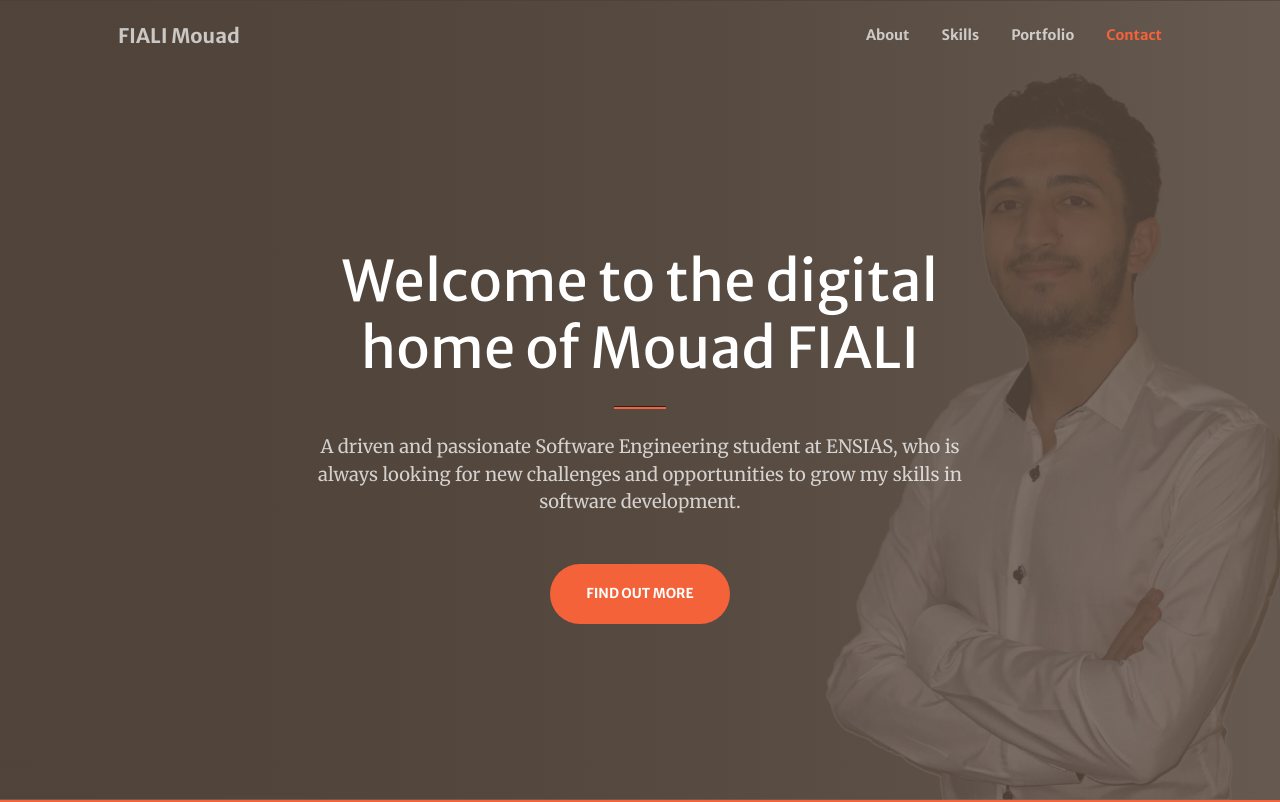
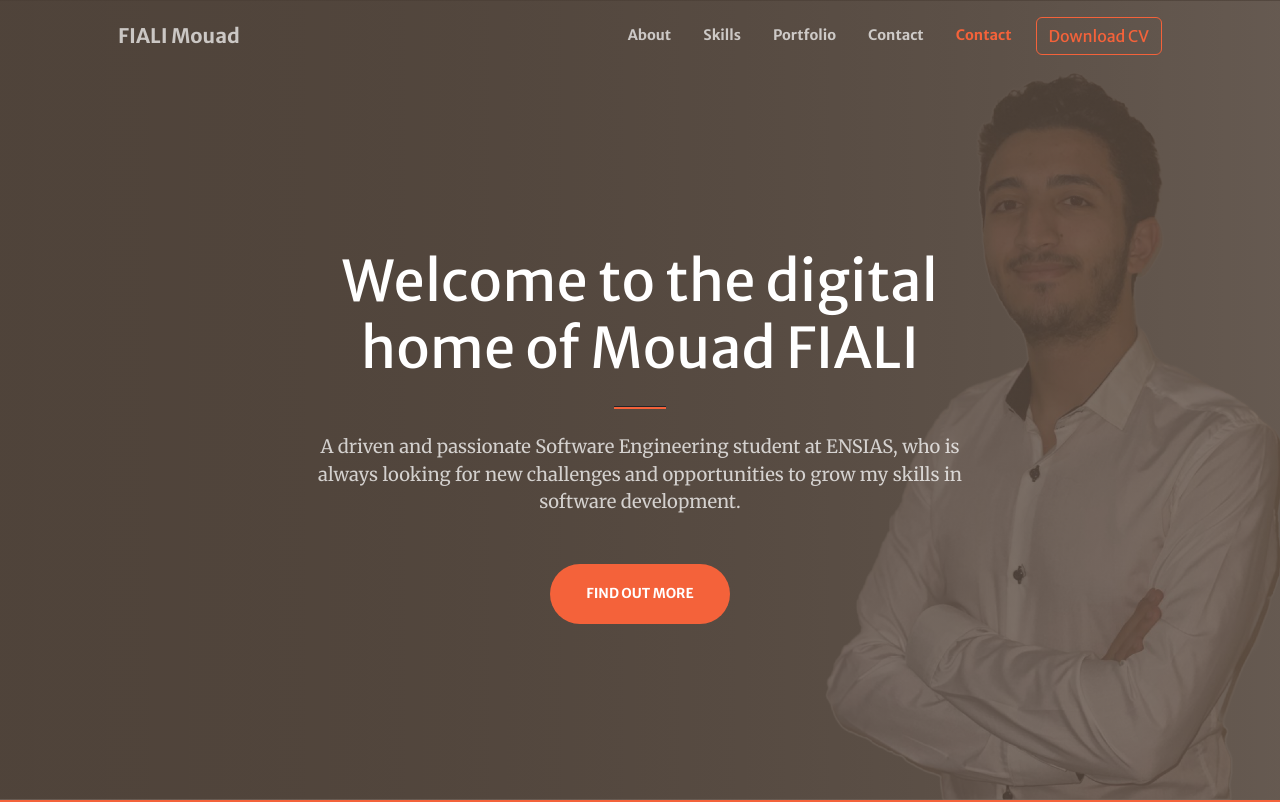
Before and after one commit to MouadFiali/E-portfolio, a plain HTML site: page index.html in a window 1280 px wide. Shown: the top 802 px of the page. Drawn offline with nearby package versions, Linux system fonts and the light colour scheme; some packages are replaced by stand-ins of ours; a script that the page names is missing.

Commit message:
feat: added download cv section

```diff
--- a/index.html
+++ b/index.html
@@ -30,7 +30,9 @@
                         <li class="nav-item"><a class="nav-link" href="#skills">Skills</a></li>
                         <li class="nav-item"><a class="nav-link" href="#portfolio">Portfolio</a></li>
                         <li class="nav-item"><a class="nav-link" href="#contact">Contact</a></li>
+                        <li class="nav-item"><a class="nav-link" href="#contact">Contact</a></li>
                     </ul>
+                    <a class="btn btn-outline-primary ms-lg-4" href="./assets/cv/CV_FIALI_Mouad.pdf" download="CV_FIALI_Mouad">Download CV</a>
                 </div>
             </div>
         </nav>
```
Also changed, not shown: 1 other file.
